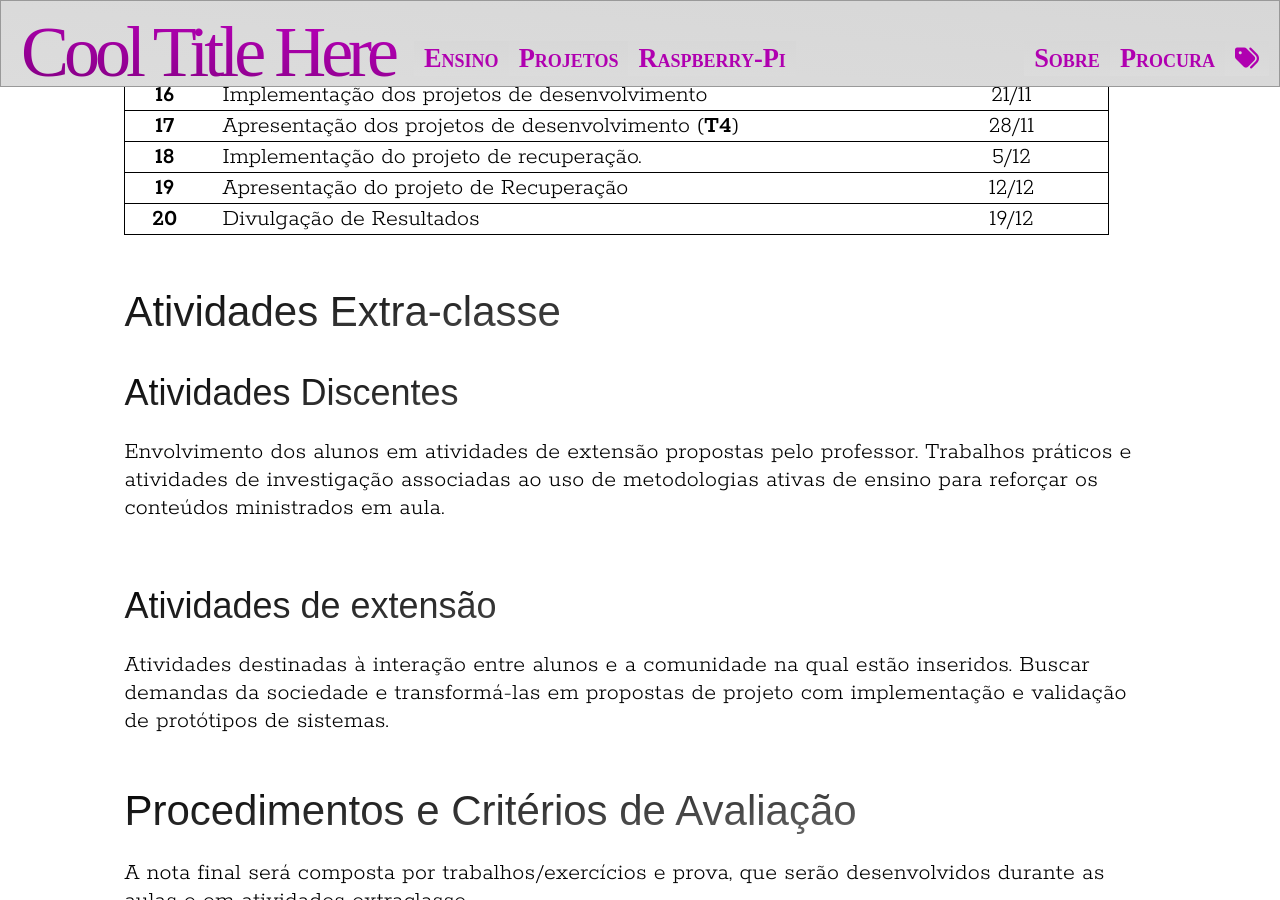
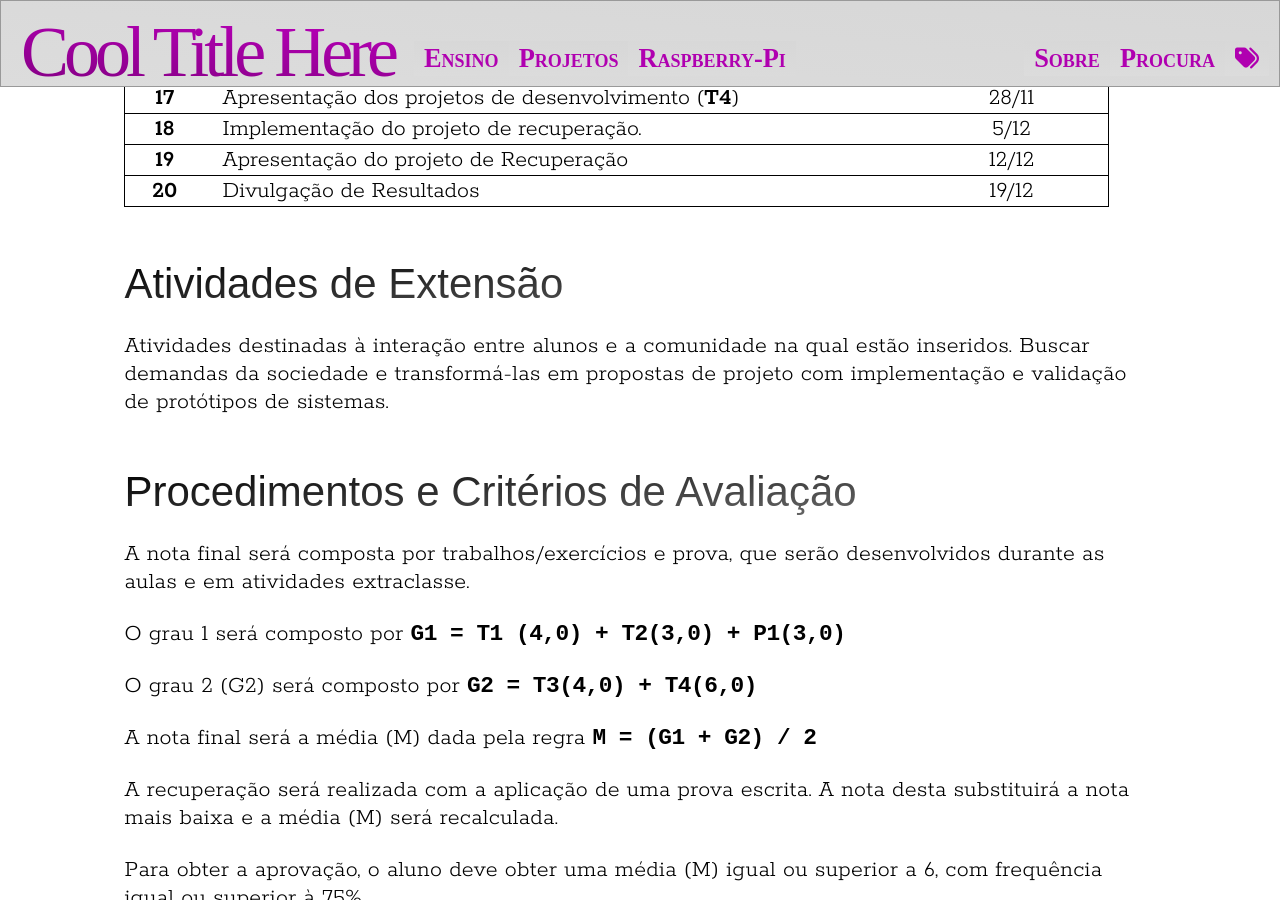
Before and after one commit to rafasgj/rafaeljeffman.com, a Jekyll site: the page built from teaching/lasalle/2023-02-mobile.md, in a window 1280 px wide and 900 px high, scrolled down 2526 px. Built offline with Jekyll 4.4.1, drawn with Linux system fonts in a browser that asks for light colours; some web fonts are replaced; some of the changed text lies outside the part shown.

Commit message:
Updated extra activities.

```diff
--- a/teaching/lasalle/2023-02-mobile.md
+++ b/teaching/lasalle/2023-02-mobile.md
@@ -18,7 +18,7 @@ extra_styles:
 * [Unidades de Aprendizagem](#unidades-de-aprendizagem)
 * [Estratégias Metodológicas](#estratégias-metodológicas)
 * [Cronograma](#cronograma)
-* [Atividades Extra-classe](#atividades-extra-classe)
+* [Atividades de Extensão](#extensao)
 * [Avaliação](#avaliacao)
 * [Material Complementar](#material-complementar)
 </div>
@@ -53,7 +53,7 @@ As competências trabalhadas na disciplina são:
 
 ## Estratégias metodológicas
 
-Aulas expositivas, exemplos de desenvolvimento, análise de projetos _open source_ existentes, e exercícios práticos
+Aulas expositivas, exemplos de desenvolvimento, e exercícios práticos.
 
 ## Cronograma
 
@@ -81,13 +81,7 @@ Aulas expositivas, exemplos de desenvolvimento, análise de projetos _open sourc
 | **20** | Divulgação de Resultados | 19/12 |
 
 
-## Atividades Extra-classe
-
-### Atividades Discentes
-
-Envolvimento dos alunos em atividades de extensão propostas pelo professor. Trabalhos práticos e atividades de investigação associadas ao uso de metodologias ativas de ensino para reforçar os conteúdos ministrados em aula.
-
-### Atividades de extensão
+## Atividades de Extensão {#extensao}
 
 Atividades destinadas à interação entre alunos e a comunidade na qual estão inseridos. Buscar demandas da sociedade e transformá-las em propostas de projeto com implementação e validação de protótipos de sistemas.
 
```
